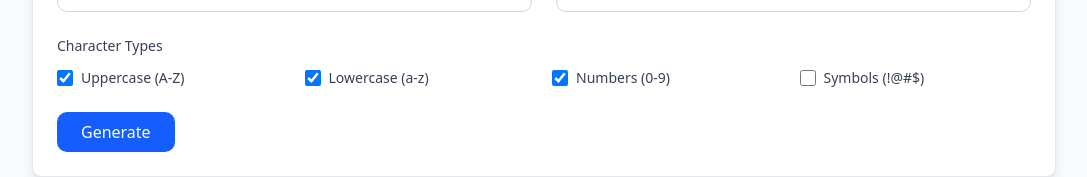
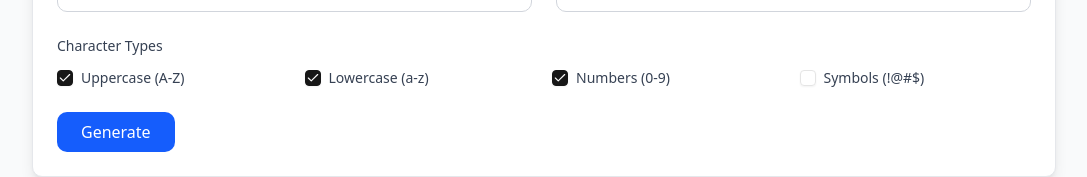
Before and after one commit to widnyana/tulkit, a Next.js app: page /random-string in a window 1280 px wide. Shown: the part 307-484 px from the top of the page, without its empty margins (96-1183 px from the left). Built offline with nearby package versions, Linux system fonts and the light colour scheme.

Commit message:
feat: ui fix on random string gen

```diff
--- a/app/page.tsx
+++ b/app/page.tsx
@@ -63,7 +63,7 @@ export default function Home() {
             href="/ipcalc"
             title="IP Calculator"
             description="Comprehensive IP calculator with subnet/supernet operations and CIDR deaggregation"
-            color="orange"
+            color="purple"
             icon={
               <svg
                 fill="none"
--- a/app/random-string/page.tsx
+++ b/app/random-string/page.tsx
@@ -2,6 +2,7 @@
 
 import Link from "next/link";
 import { useState, useId } from "react";
+import { Checkbox } from "@/components/ui/checkbox";
 import type { GeneratedString, RandomStringOptions } from "./types";
 import { generateRandomStrings } from "./utils";
 
@@ -92,10 +93,21 @@ export default function RandomStringPage() {
                 type="number"
                 min="1"
                 max="50"
-                value={count}
-                onChange={(e) =>
-                  setCount(Math.min(50, Math.max(1, Number(e.target.value))))
-                }
+                value={count === 0 ? "" : count}
+                onChange={(e) => {
+                  const val = e.target.value;
+                  // Allow empty string for deletion, update state with number
+                  if (val === "") {
+                    setCount(0);
+                  } else {
+                    setCount(Number(val));
+                  }
+                }}
+                onBlur={(e) => {
+                  const val = Number(e.target.value);
+                  if (Number.isNaN(val) || val < 1) setCount(1);
+                  else if (val > 50) setCount(50);
+                }}
                 className="w-full px-4 py-2 text-gray-900 border border-gray-300 rounded-lg focus:ring-2 focus:ring-blue-500 focus:border-transparent"
               />
             </div>
@@ -112,10 +124,21 @@ export default function RandomStringPage() {
                 type="number"
                 min="4"
                 max="255"
-                value={length}
-                onChange={(e) =>
-                  setLength(Math.min(255, Math.max(4, Number(e.target.value))))
-                }
+                value={length === 0 ? "" : length}
+                onChange={(e) => {
+                  const val = e.target.value;
+                  // Allow empty string for deletion, update state with number
+                  if (val === "") {
+                    setLength(0);
+                  } else {
+                    setLength(Number(val));
+                  }
+                }}
+                onBlur={(e) => {
+                  const val = Number(e.target.value);
+                  if (Number.isNaN(val) || val < 4) setLength(4);
+                  else if (val > 255) setLength(255);
+                }}
                 className="w-full px-4 py-2 text-gray-900 border border-gray-300 rounded-lg focus:ring-2 focus:ring-blue-500 focus:border-transparent"
               />
             </div>
@@ -127,41 +150,33 @@ export default function RandomStringPage() {
             </div>
             <div className="grid grid-cols-2 md:grid-cols-4 gap-4">
               <label className="flex items-center space-x-2 cursor-pointer">
-                <input
-                  type="checkbox"
+                <Checkbox
                   checked={useUppercase}
-                  onChange={(e) => setUseUppercase(e.target.checked)}
-                  className="w-4 h-4 text-blue-600 border-gray-300 rounded focus:ring-2 focus:ring-blue-500"
+                  onCheckedChange={(checked) => setUseUppercase(checked === true)}
                 />
                 <span className="text-sm text-gray-700">Uppercase (A-Z)</span>
               </label>
 
               <label className="flex items-center space-x-2 cursor-pointer">
-                <input
-                  type="checkbox"
+                <Checkbox
                   checked={useLowercase}
-                  onChange={(e) => setUseLowercase(e.target.checked)}
-                  className="w-4 h-4 text-blue-600 border-gray-300 rounded focus:ring-2 focus:ring-blue-500"
+                  onCheckedChange={(checked) => setUseLowercase(checked === true)}
                 />
                 <span className="text-sm text-gray-700">Lowercase (a-z)</span>
               </label>
 
               <label className="flex items-center space-x-2 cursor-pointer">
-                <input
-                  type="checkbox"
+                <Checkbox
                   checked={useNumbers}
-                  onChange={(e) => setUseNumbers(e.target.checked)}
-                  className="w-4 h-4 text-blue-600 border-gray-300 rounded focus:ring-2 focus:ring-blue-500"
+                  onCheckedChange={(checked) => setUseNumbers(checked === true)}
                 />
                 <span className="text-sm text-gray-700">Numbers (0-9)</span>
               </label>
 
               <label className="flex items-center space-x-2 cursor-pointer">
-                <input
-                  type="checkbox"
+                <Checkbox
                   checked={useSymbols}
-                  onChange={(e) => setUseSymbols(e.target.checked)}
-                  className="w-4 h-4 text-blue-600 border-gray-300 rounded focus:ring-2 focus:ring-blue-500"
+                  onCheckedChange={(checked) => setUseSymbols(checked === true)}
                 />
                 <span className="text-sm text-gray-700">Symbols (!@#$)</span>
               </label>
--- a/app/random-string/utils.ts
+++ b/app/random-string/utils.ts
@@ -5,6 +5,10 @@ const LOWERCASE = "abcdefghijklmnopqrstuvwxyz";
 const NUMBERS = "0123456789";
 const SYMBOLS = "!@#$%^&*()_+-=[]{}|;:,.<>?";
 
+/**
+ * Generates cryptographically secure random strings using Web Crypto API.
+ * Uses crypto.getRandomValues() which is suitable for cryptographic purposes.
+ */
 export function generateRandomStrings(
   options: RandomStringOptions,
 ): GeneratedString[] {
@@ -25,12 +29,17 @@ export function generateRandomStrings(
 
   for (let i = 0; i < count; i++) {
     let randomString = "";
+    const randomValues = new Uint32Array(length);
+
+    crypto.getRandomValues(randomValues);
+
     for (let j = 0; j < length; j++) {
-      const randomIndex = Math.floor(Math.random() * charset.length);
+      const randomIndex = randomValues[j] % charset.length;
       randomString += charset[randomIndex];
     }
+
     results.push({
-      id: `${i}-${Date.now()}`,
+      id: `${i}-${Date.now()}-${crypto.randomUUID()}`,
       value: randomString,
     });
   }
--- /dev/null
+++ b/components/ui/checkbox.tsx
@@ -0,0 +1,32 @@
+"use client"
+
+import * as React from "react"
+import * as CheckboxPrimitive from "@radix-ui/react-checkbox"
+import { CheckIcon } from "lucide-react"
+
+import { cn } from "@/lib/utils"
+
+function Checkbox({
+  className,
+  ...props
+}: React.ComponentProps<typeof CheckboxPrimitive.Root>) {
+  return (
+    <CheckboxPrimitive.Root
+      data-slot="checkbox"
+      className={cn(
+        "peer border-input dark:bg-input/30 data-[state=checked]:bg-primary data-[state=checked]:text-primary-foreground dark:data-[state=checked]:bg-primary data-[state=checked]:border-primary focus-visible:border-ring focus-visible:ring-ring/50 aria-invalid:ring-destructive/20 dark:aria-invalid:ring-destructive/40 aria-invalid:border-destructive size-4 shrink-0 rounded-[4px] border shadow-xs transition-shadow outline-none focus-visible:ring-[3px] disabled:cursor-not-allowed disabled:opacity-50",
+        className
+      )}
+      {...props}
+    >
+      <CheckboxPrimitive.Indicator
+        data-slot="checkbox-indicator"
+        className="grid place-content-center text-current transition-none"
+      >
+        <CheckIcon className="size-3.5" />
+      </CheckboxPrimitive.Indicator>
+    </CheckboxPrimitive.Root>
+  )
+}
+
+export { Checkbox }
--- a/package.json
+++ b/package.json
@@ -15,6 +15,7 @@
     "@hookform/resolvers": "5.2.2",
     "@mdx-js/loader": "^3.1.1",
     "@next/mdx": "^16.0.0",
+    "@radix-ui/react-checkbox": "^1.3.3",
     "@radix-ui/react-separator": "^1.1.7",
     "@react-pdf/renderer": "4.3.0",
     "@t3-oss/env-nextjs": "^0.13.8",
```
Also changed, not shown: components.json, 1 other file (tests, documents, lock files or other folders).
